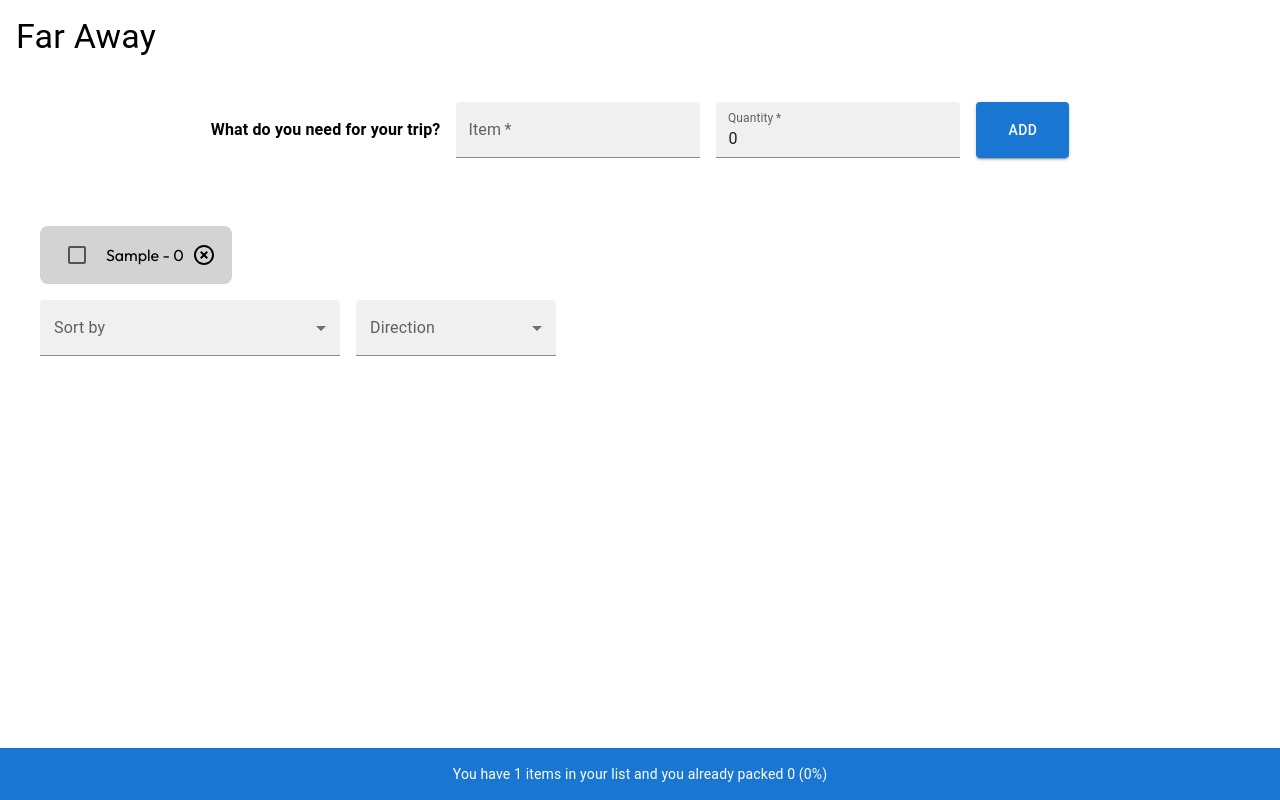
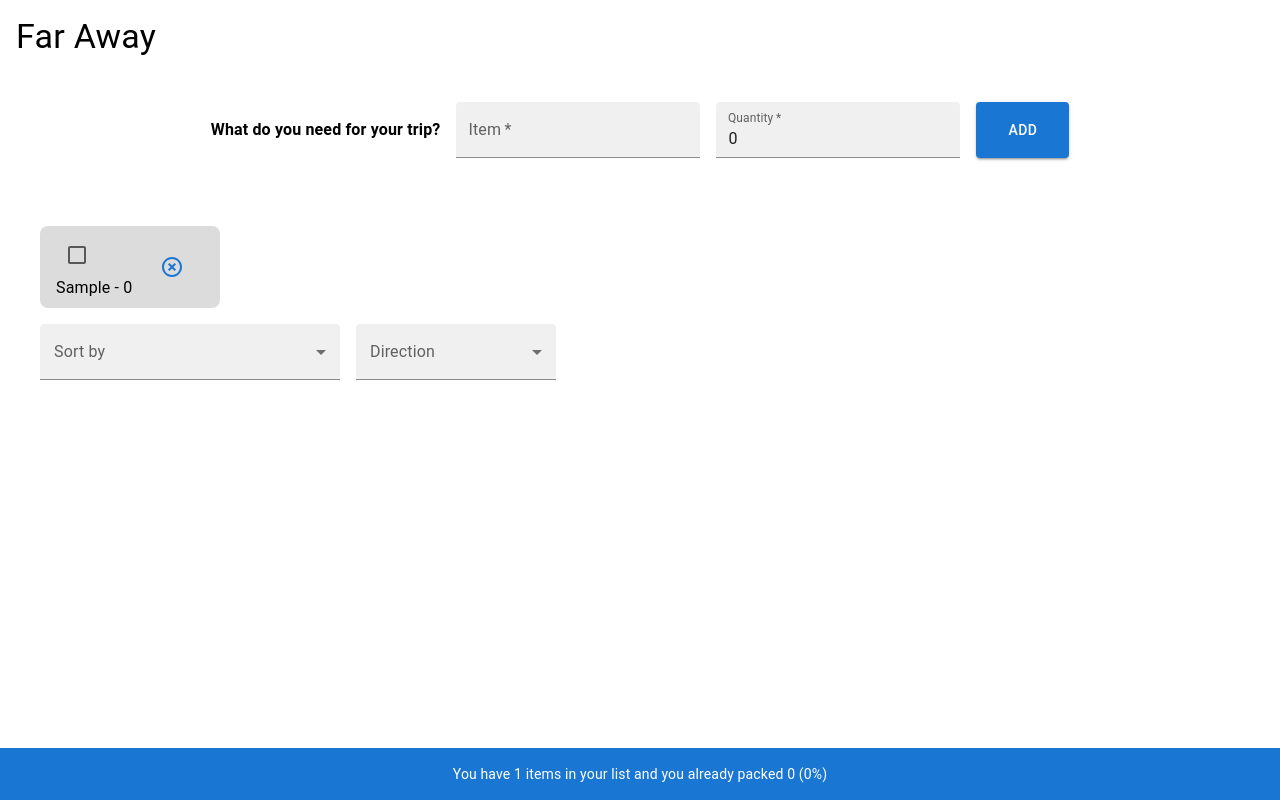
Before and after one commit to viquitorms/React, a React (Vite) app in the folder far-away/: page / in a window 1280 px wide. Both pictures are taken after typing "Sample" into the empty fields and a click on the button "ADD". Built offline with nearby package versions, Linux system fonts and the light colour scheme.

Commit message:
adding events

```diff
--- a/far-away/src/components/TripList.tsx
+++ b/far-away/src/components/TripList.tsx
@@ -1,16 +1,9 @@
-import { Box, Checkbox, FormControl, InputLabel, MenuItem, Select } from "@mui/material";
-import HighlightOffIcon from '@mui/icons-material/HighlightOff';
-import { useState } from "react";
+import { Box, FormControl, InputLabel, MenuItem, Select } from "@mui/material";
 import { useTrip } from "../data/TripContext";
-
-interface ITripList {
-    name: string,
-    quantity: number
-}
+import Chip from "./UI/Chip";
 
 export default function TripList() {
 
-    const [checked, setChecked] = useState(false);
     const { tripList } = useTrip();
 
     return (
@@ -26,11 +19,7 @@ export default function TripList() {
                 <Box display={"flex"} gap={2} flexWrap={"wrap"}>
                     {
                         tripList.map(value =>
-                            <Box bgcolor={"lightgray"} py={1} px={2} borderRadius={2} display={"flex"} gap={1} alignItems={"center"}>
-                                <Checkbox checked={value.checked} onChange={() => setChecked(!value)} />
-                                {value.name} - {value.quantity}
-                                <HighlightOffIcon />
-                            </Box>
+                            <Chip name={value.name} quantity={value.quantity} checked={value.checked} />
                         )
                     }
                 </Box>
--- /dev/null
+++ b/far-away/src/components/UI/Chip.tsx
@@ -0,0 +1,35 @@
+import { Box, Button, Checkbox, Typography } from "@mui/material";
+import HighlightOffIcon from '@mui/icons-material/HighlightOff';
+import { useTrip } from "../../data/TripContext";
+
+interface IChip {
+    name: string,
+    quantity: number,
+    checked: boolean
+}
+
+export default function Chip(props: IChip) {
+
+    const { toogleChecked } = useTrip();
+
+    function handleChipClick(name: string) {
+        toogleChecked(name);
+    }
+
+    return (
+        <>
+            <Box bgcolor={"gainsboro"} py={1} px={2} borderRadius={2} display={"flex"} gap={1} alignItems={"center"}>
+                <Box sx={{ cursor: "pointer" }}>
+                    <Checkbox value={props.checked} onChange={() => handleChipClick(props.name)} />
+                    <Typography>
+                        {props.name} - {props.quantity}
+                    </Typography>
+                </Box>
+                <Button>
+                    <HighlightOffIcon />
+                </Button>
+            </Box>
+
+        </>
+    );
+}
--- a/far-away/src/data/TripContext.tsx
+++ b/far-away/src/data/TripContext.tsx
@@ -9,6 +9,7 @@ interface ITripItem {
 interface ITripContext {
     tripList: ITripItem[];
     addItem: (item: ITripItem) => void;
+    toogleChecked: (name: string) => void;
 }
 
 const TripContext = createContext<ITripContext | undefined>(undefined);
@@ -20,9 +21,16 @@ export function TripProvider({ children }: { children: ReactNode }) {
         setTripList((previousItems) => [...previousItems, item])
     };
 
+    const toogleChecked = (name: string) => {
+        setTripList((prev) =>
+            prev.map((item) =>
+                item.name === name ? { ...item, checked: !item.checked } : item
+            )
+        )
+    }
 
     return (
-        <TripContext.Provider value={{ tripList, addItem }}>
+        <TripContext.Provider value={{ tripList, addItem, toogleChecked }}>
             {children}
         </TripContext.Provider>
     )
```
